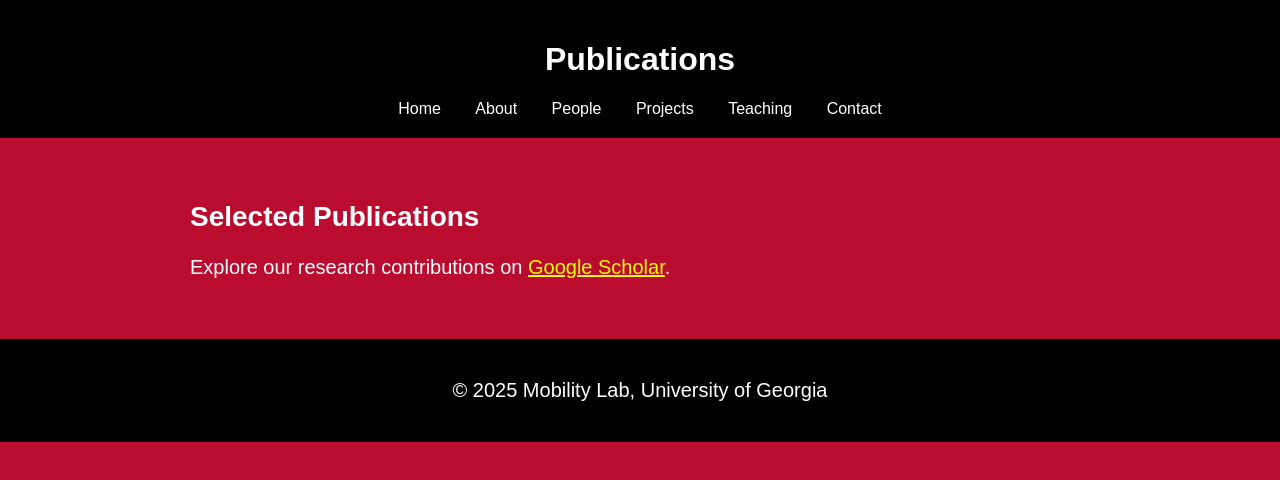
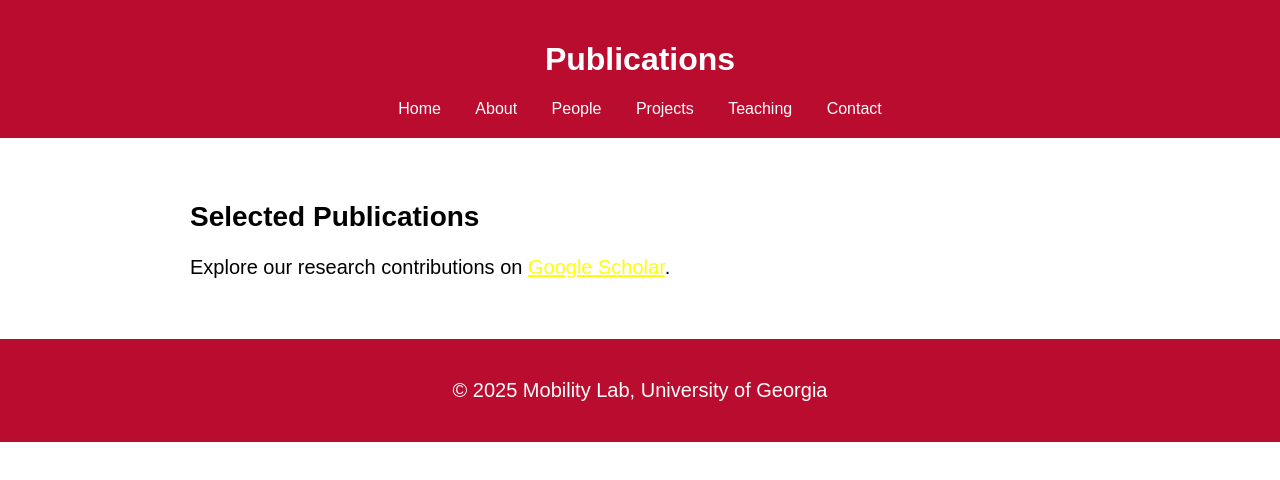
Before and after one commit to yaohandong/MobilityLab, a plain HTML site: page publications.html in a window 1280 px wide. Drawn offline with Linux system fonts and the light colour scheme.

Commit message:
Update publications.html

```diff
--- a/publications.html
+++ b/publications.html
@@ -5,14 +5,15 @@
     <meta name="viewport" content="width=device-width, initial-scale=1.0">
     <title>Publications - Mobility Lab</title>
     <style>
-        body { font-family: Arial, sans-serif; margin: 0; padding: 0; background: #BA0C2F; color: white; text-align: center; }
-        header, footer { background: #000000; color: white; padding: 20px; }
-        nav a { margin: 15px; color: white; text-decoration: none; }
-        section { padding: 40px; max-width: 900px; margin: auto; text-align: left; }
-        h1 { font-size: 32px; }
-        h2 { font-size: 28px; }
-        p { font-size: 20px; }
-    </style>
+body { font-family: Arial, sans-serif; margin: 0; padding: 0; background: white; color: black; text-align: center; }
+header { background: #BA0C2F; color: white; padding: 20px; }
+footer { background: #BA0C2F; color: white; padding: 20px; }
+nav a { margin: 15px; color: white; text-decoration: none; }
+section { padding: 40px; max-width: 900px; margin: auto; text-align: left; }
+h1 { font-size: 32px; }
+h2 { font-size: 28px; }
+p, li { font-size: 20px; }
+</style>
 </head>
 <body>
     <header>
```
